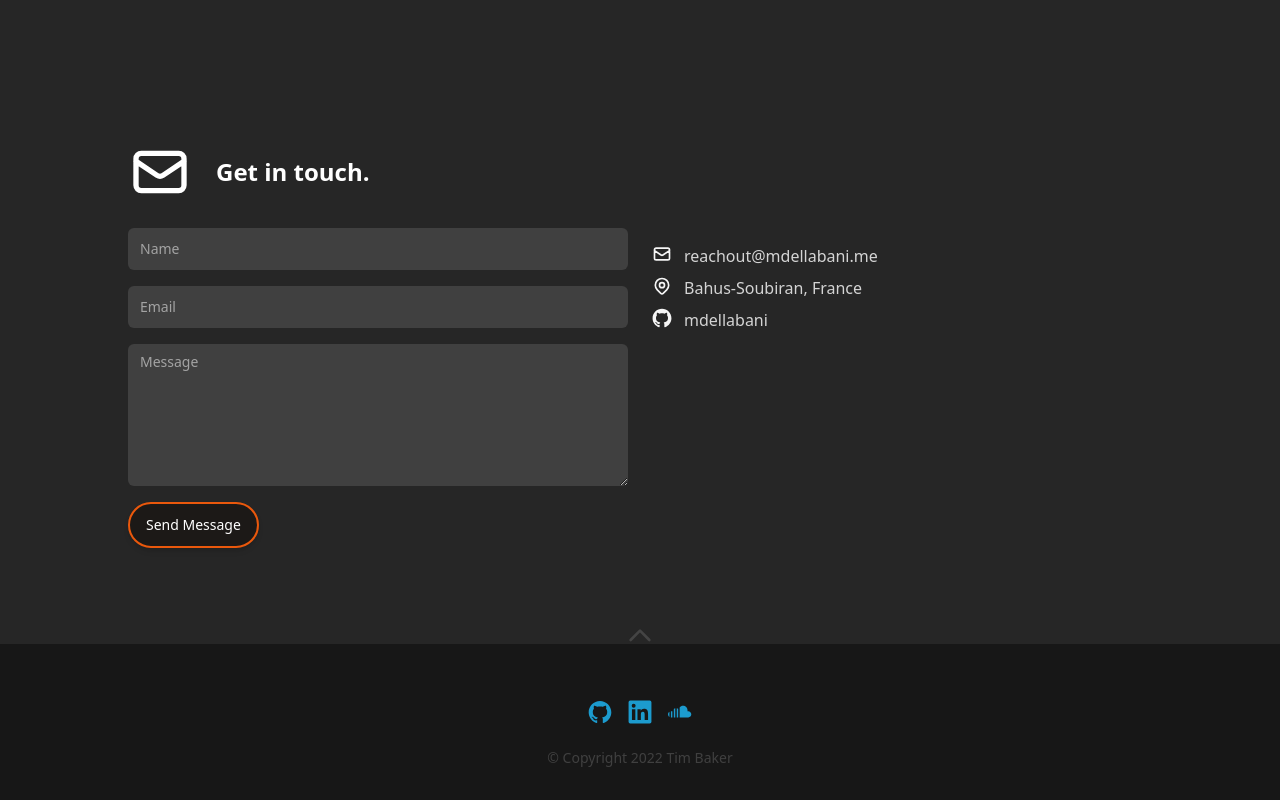
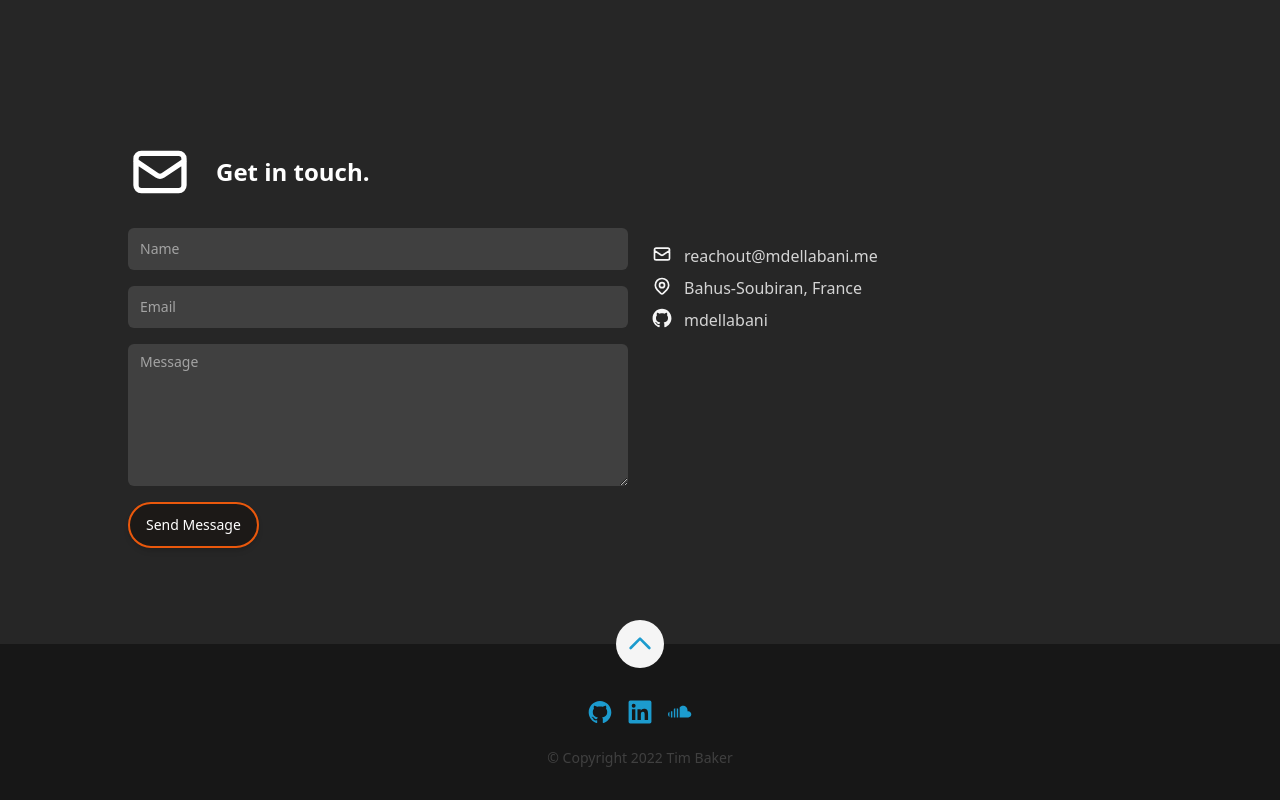
Before and after one commit to mdellabani/portfolio, a Next.js app: page / in a window 1280 px wide. Shown: the part 4106-4906 px from the top of the page. Built offline with nearby package versions, Linux system fonts and the light colour scheme.

Commit message:
tentative footer

```diff
--- a/src/components/Sections/Footer.tsx
+++ b/src/components/Sections/Footer.tsx
@@ -8,10 +8,11 @@ import Socials from '../Socials';
 const Footer: FC = memo(() => (
   <div className="relative bg-neutral-900 px-4 pb-6 pt-12 sm:px-8 sm:pb-8 sm:pt-14">
     <div className="absolute inset-x-0 -top-4 flex justify-center sm:-top-6">
-      <Link
-        className="rounded-full bg-neutral-100 p-1 ring-white ring-offset-2 ring-offset-gray-700/80 focus:outline-none focus:ring-2 sm:p-2"
-        href={`/#${SectionId.Hero}`}>
-        <ChevronUpIcon className="h-6 w-6 bg-transparent sm:h-8 sm:w-8" />
+    <Link href={`/#${SectionId.Hero}`} passHref>
+        <a
+          className="rounded-full bg-neutral-100 p-1 ring-white ring-offset-2 ring-offset-gray-700/80 focus:outline-none focus:ring-2 sm:p-2">
+          <ChevronUpIcon className="h-6 w-6 bg-transparent sm:h-8 sm:w-8" />
+        </a>
       </Link>
     </div>
     <div className="flex flex-col items-center gap-y-6">
```
